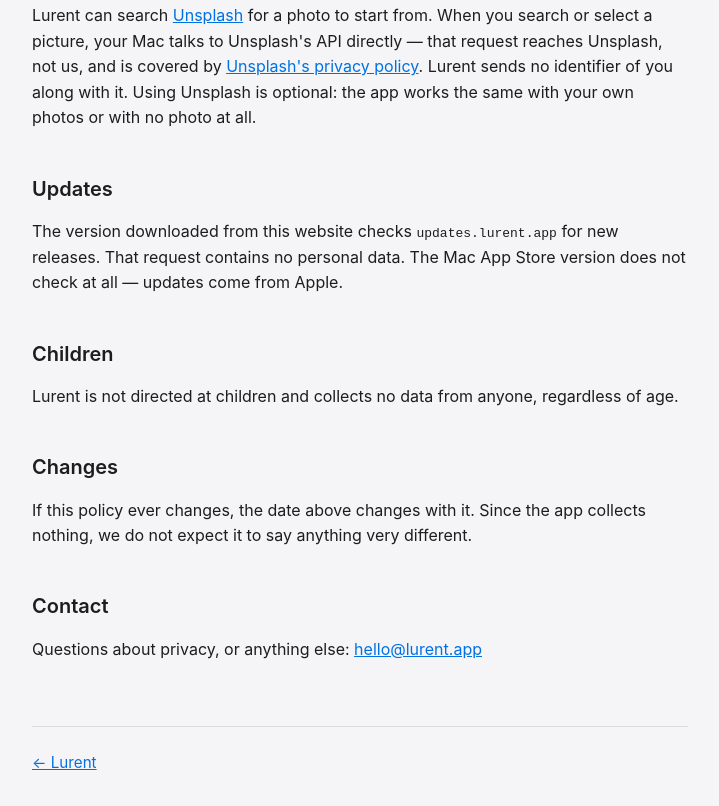
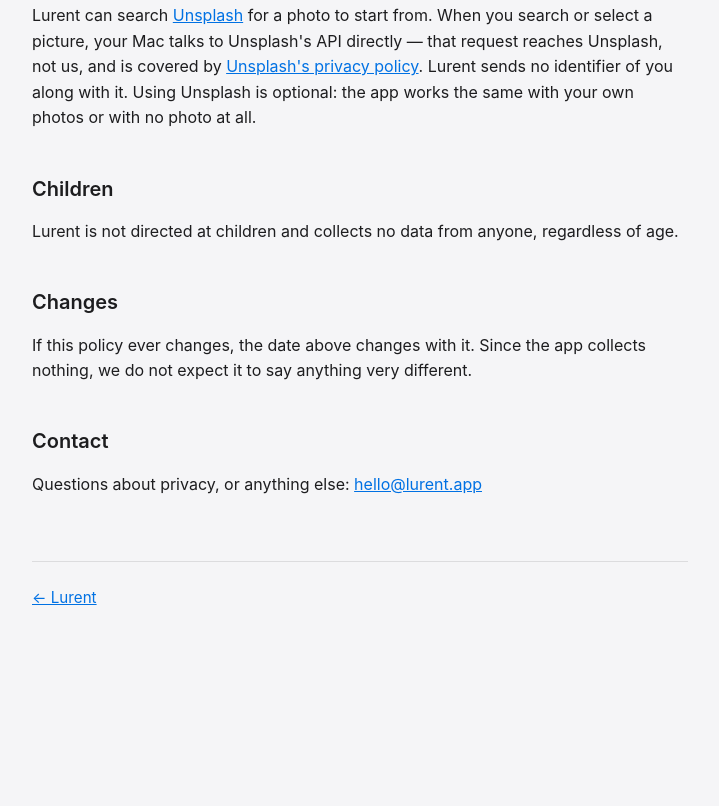
Before and after one commit to philippherzig/lurent, a plain HTML site: page site/privacy.html in a window 1280 px wide. Shown: the part 745-1551 px from the top of the page, without its empty margins (280-999 px from the left). After the commit the page ends 1452 px from the top, so only its background shows below. Drawn offline with Linux system fonts and the light colour scheme.

Commit message:
Drop the update section from the privacy policy
Sparkle is on its way out, so describing an update check against
updates.lurent.app describes something that will not be there. The policy is
shorter for it, which suits a page whose point is that nothing is collected.

Co-Authored-By: Claude Opus 5 <noreply@anthropic.com>

```diff
--- a/site/privacy.html
+++ b/site/privacy.html
@@ -69,11 +69,6 @@
   no identifier of you along with it. Using Unsplash is optional: the app works the
   same with your own photos or with no photo at all.</p>
 
-  <h2>Updates</h2>
-  <p>The version downloaded from this website checks
-  <code>updates.lurent.app</code> for new releases. That request contains no personal
-  data. The Mac App Store version does not check at all — updates come from Apple.</p>
-
   <h2>Children</h2>
   <p>Lurent is not directed at children and collects no data from anyone,
   regardless of age.</p>
```
